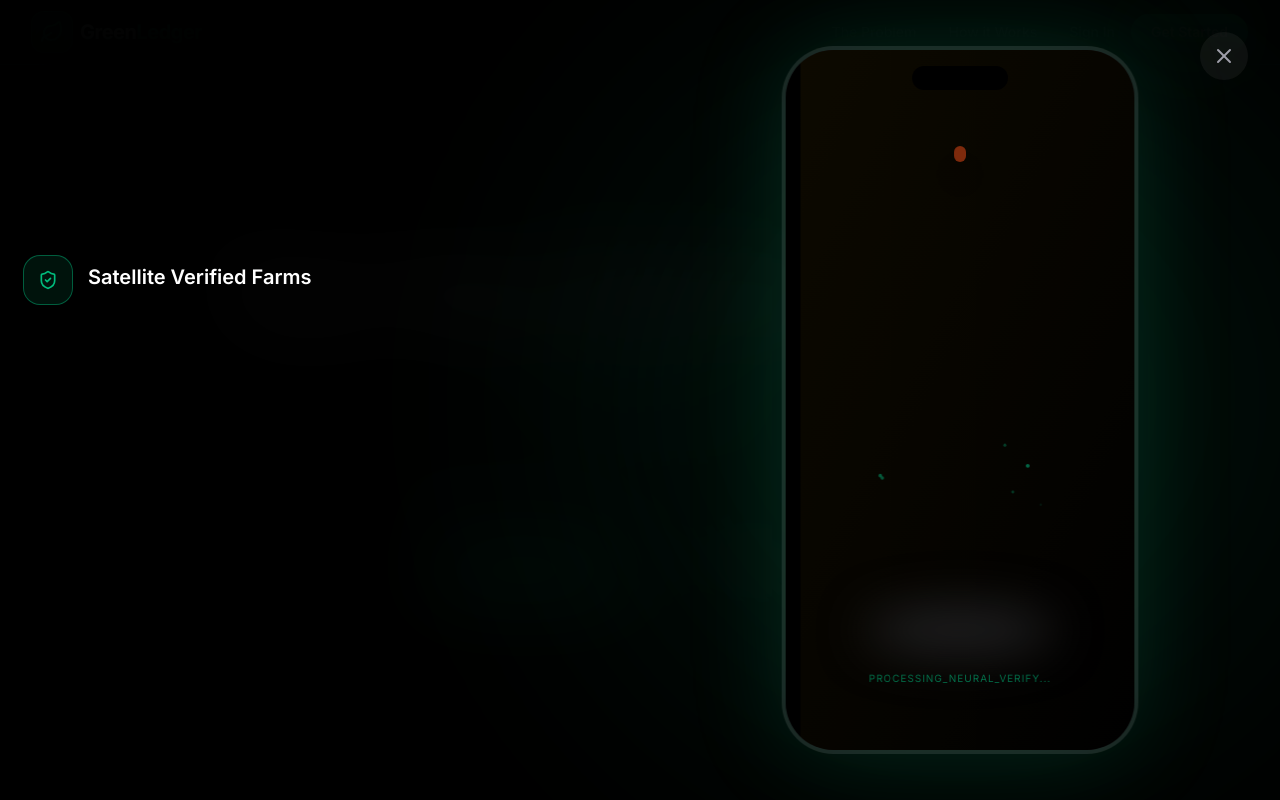
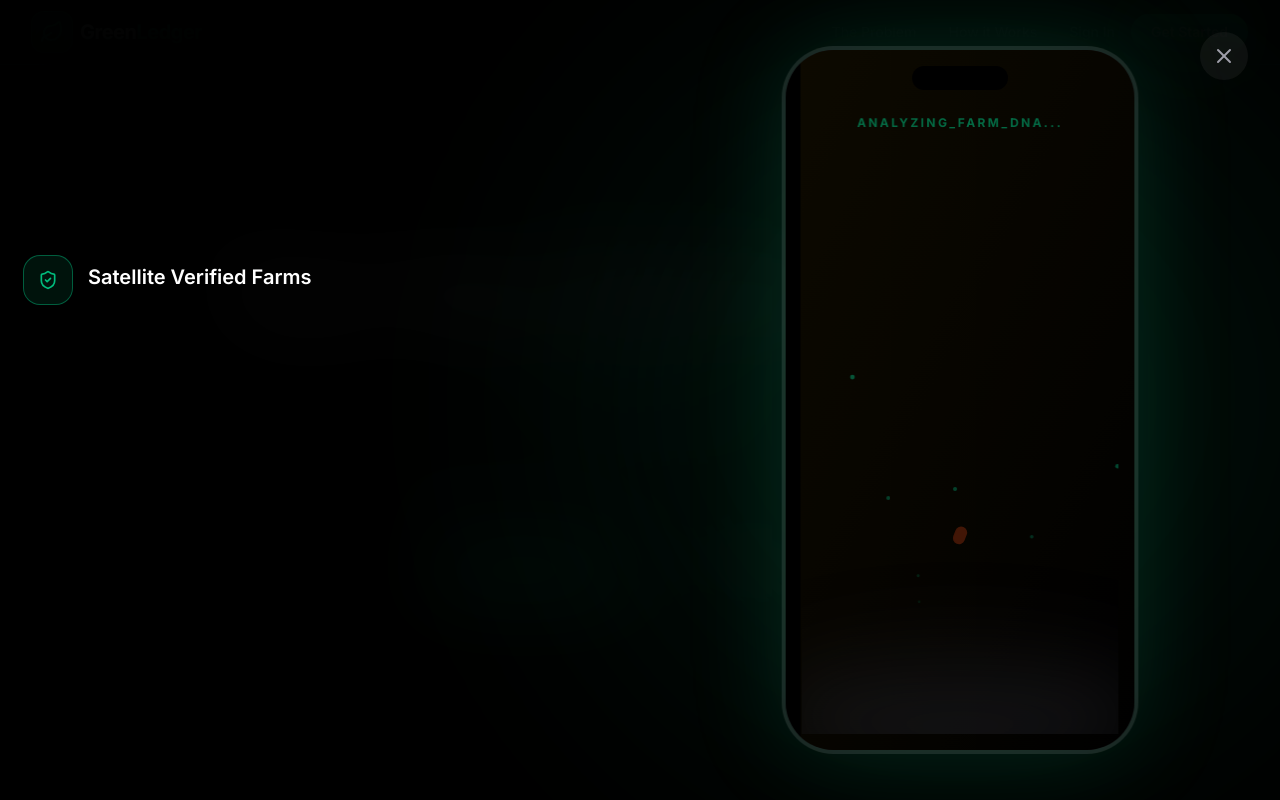
Before and after one commit to sandy191020/BGSCET_CB076, a Next.js app: page / in a window 1280 px wide. Both pictures are taken after a click on the button "Watch Demo". Shown: the top 800 px of the page. Built offline with nearby package versions, Linux system fonts and the light colour scheme; no server answers.

Commit message:
Update cinematic growth: full-screen, bottom start, and immersive scaling

```diff
--- a/src/components/CinematicDemo.tsx
+++ b/src/components/CinematicDemo.tsx
@@ -99,50 +99,50 @@ export function CinematicDemo({ isOpen, onClose }: CinematicDemoProps) {
                     className="absolute inset-0 bg-gradient-to-br from-yellow-500/20 to-transparent pointer-events-none"
                   />
 
-                  {/* Growth Animation Area */}
-                  <div className="relative flex h-full w-full flex-col items-center justify-center pt-20">
+                    {/* Growth Animation Area */}
+                  <div className="relative h-full w-full overflow-hidden pt-10">
 
                     {/* Floating Particles */}
-                    {[...Array(6)].map((_, i) => (
+                    {[...Array(10)].map((_, i) => (
                       <motion.div
                         key={i}
                         animate={{
-                          y: [-20, -100],
-                          opacity: [0, 0.5, 0],
-                          scale: [0.5, 1, 0.5]
+                          y: [-20, -400],
+                          opacity: [0, 0.4, 0],
+                          scale: [0.5, 1.2, 0.5]
                         }}
                         transition={{
-                          duration: 4 + Math.random() * 2,
+                          duration: 5 + Math.random() * 3,
                           repeat: Infinity,
-                          delay: i * 0.5
+                          delay: i * 0.4
                         }}
                         className="absolute h-1 w-1 rounded-full bg-emerald-400"
                         style={{
-                          left: `${20 + Math.random() * 60}%`,
-                          bottom: '30%'
+                          left: `${Math.random() * 100}%`,
+                          bottom: '10%'
                         }}
                       />
                     ))}
 
-                    {/* Soil Layer */}
+                    {/* Soil Layer (Moved to absolute bottom) */}
                     <motion.div
-                      initial={{ opacity: 0 }}
-                      animate={{ opacity: 1 }}
+                      initial={{ opacity: 0, y: 50 }}
+                      animate={{ opacity: 1, y: 0 }}
                       transition={{ delay: 0.5 }}
-                      className="absolute bottom-20 h-12 w-48 rounded-[100%] bg-zinc-800/80 blur-xl blur-md"
+                      className="absolute -bottom-10 left-1/2 -translate-x-1/2 h-32 w-[120%] rounded-[100%] bg-gradient-to-t from-zinc-900 to-zinc-800/20 blur-2xl"
                     />
 
-                    {/* The Plant Growth Animation */}
-                    <div className="relative z-10 mb-12 flex flex-col items-center justify-center">
+                    {/* The Plant Growth Animation (Full Screen) */}
+                    <div className="absolute inset-0 flex flex-col items-center justify-end pb-10">
                       <AnimatePresence>
-                        {/* Phase 1: The Seed */}
+                        {/* Phase 1: The Seed (Drops from top) */}
                         {step === 1 && (
                           <motion.div
-                            initial={{ y: -50, opacity: 0, scale: 0.5 }}
-                            animate={{ y: 0, opacity: 1, scale: 1 }}
+                            initial={{ y: -300, opacity: 0, scale: 0.5, rotate: 45 }}
+                            animate={{ y: 0, opacity: 1, scale: 1, rotate: 0 }}
                             exit={{ opacity: 0, scale: 1.5 }}
-                            transition={{ duration: 0.8, type: "spring" }}
-                            className="h-4 w-3 rounded-full bg-orange-900 shadow-xl shadow-orange-900/50"
+                            transition={{ duration: 1.2, ease: "easeIn" }}
+                            className="h-6 w-4 rounded-full bg-orange-900 shadow-2xl shadow-orange-900/50"
                           />
                         )}
 
@@ -151,43 +151,43 @@ export function CinematicDemo({ isOpen, onClose }: CinematicDemoProps) {
                           <motion.div
                             initial={{ opacity: 0 }}
                             animate={{ opacity: 1 }}
-                            className="relative"
+                            className="relative h-full w-full"
                           >
-                            <svg width="120" height="200" viewBox="0 0 120 200" className="drop-shadow-[0_0_20px_rgba(16,185,129,0.3)]">
-                              {/* Spiraling Main Stem */}
+                            <svg width="100%" height="100%" viewBox="0 0 350 700" preserveAspectRatio="xMidYMax meet" className="drop-shadow-[0_0_40px_rgba(16,185,129,0.2)]">
+                              {/* Spiraling Main Stem (Taller) */}
                               <motion.path
                                 initial={{ pathLength: 0 }}
                                 animate={{ pathLength: 1 }}
-                                transition={{ duration: 3, ease: "easeInOut" }}
-                                d="M60 200 C60 200 40 170 60 140 C80 110 40 80 60 40"
+                                transition={{ duration: 4, ease: "easeInOut" }}
+                                d="M175 700 C175 700 120 600 175 500 C230 400 120 300 175 100"
                                 stroke="#10b981"
-                                strokeWidth="5"
+                                strokeWidth="8"
                                 strokeLinecap="round"
                                 fill="none"
                               />
 
-                              {/* Leaf Groups - Unfurling */}
-                              <LeafGroup delay={1.2} x={60} y={150} scale={0.8} rotation={-45} />
-                              <LeafGroup delay={1.8} x={60} y={110} scale={1} rotation={45} />
-                              <LeafGroup delay={2.4} x={60} y={70} scale={1.2} rotation={-30} />
+                              {/* Larger Leaf Groups */}
+                              <LeafGroup delay={1.2} x={175} y={550} scale={1.2} rotation={-45} />
+                              <LeafGroup delay={2.0} x={175} y={400} scale={1.5} rotation={45} />
+                              <LeafGroup delay={2.8} x={175} y={150} scale={1.8} rotation={-30} />
 
-                              {/* Final Bloom */}
+                              {/* Final Bloom (Positioned higher) */}
                               {step >= 3 && (
                                 <motion.g
-                                  initial={{ scale: 0, opacity: 0, rotate: -90 }}
-                                  animate={{ scale: 1, opacity: 1, rotate: 0 }}
-                                  transition={{ duration: 1, delay: 0.5, type: "spring" }}
+                                  initial={{ scale: 0, opacity: 0 }}
+                                  animate={{ scale: 1, opacity: 1 }}
+                                  transition={{ duration: 1, delay: 0.8, type: "spring" }}
                                 >
-                                  <circle cx="60" cy="40" r="12" fill="#fbbf24" className="filter blur-[2px]" />
+                                  <circle cx="175" cy="100" r="25" fill="#fbbf24" className="filter blur-[5px]" />
                                   <motion.circle
-                                    animate={{ scale: [1, 1.2, 1], opacity: [0.5, 0.8, 0.5] }}
+                                    animate={{ scale: [1, 1.4, 1], opacity: [0.6, 0.9, 0.6] }}
                                     transition={{ duration: 2, repeat: Infinity }}
-                                    cx="60" cy="40" r="18"
-                                    fill="url(#flowerGlow)"
+                                    cx="175" cy="100" r="40"
+                                    fill="url(#flowerGlowLarge)"
                                   />
                                   <defs>
-                                    <radialGradient id="flowerGlow">
-                                      <stop offset="0%" stopColor="#fbbf24" stopOpacity="0.6" />
+                                    <radialGradient id="flowerGlowLarge">
+                                      <stop offset="0%" stopColor="#fbbf24" stopOpacity="0.8" />
                                       <stop offset="100%" stopColor="#fbbf24" stopOpacity="0" />
                                     </radialGradient>
                                   </defs>
@@ -198,23 +198,23 @@ export function CinematicDemo({ isOpen, onClose }: CinematicDemoProps) {
                         )}
                       </AnimatePresence>
 
-                      {/* Carbon Token Appearance */}
+                      {/* Carbon Token Appearance (Floating higher) */}
                       <AnimatePresence>
                         {step >= 3 && (
                           <motion.div
-                            initial={{ y: 20, opacity: 0, scale: 0.5 }}
-                            animate={{ y: -80, opacity: 1, scale: 1 }}
-                            transition={{ duration: 1.2, ease: "easeOut" }}
-                            className="absolute inset-0 flex items-center justify-center"
+                            initial={{ y: 50, opacity: 0, scale: 0.5 }}
+                            animate={{ y: -450, opacity: 1, scale: 1.5 }}
+                            transition={{ duration: 1.5, ease: "easeOut" }}
+                            className="absolute inset-0 flex items-center justify-center pointer-events-none"
                           >
                             <motion.div
                               animate={{ rotateY: 360 }}
                               transition={{ duration: 4, repeat: Infinity, ease: "linear" }}
-                              className="relative flex h-24 w-24 items-center justify-center"
+                              className="relative flex h-32 w-32 items-center justify-center"
                             >
-                              <div className="absolute inset-0 rounded-full bg-emerald-500/20 blur-xl animate-pulse" />
-                              <div className="relative flex h-16 w-16 items-center justify-center rounded-full bg-gradient-to-br from-emerald-400 to-emerald-600 shadow-[0_0_30px_rgba(16,185,129,0.5)]">
-                                <Coins className="h-8 w-8 text-white" />
+                              <div className="absolute inset-0 rounded-full bg-emerald-500/30 blur-2xl animate-pulse" />
+                              <div className="relative flex h-24 w-24 items-center justify-center rounded-full bg-gradient-to-br from-emerald-400 to-emerald-600 shadow-[0_0_50px_rgba(16,185,129,0.6)]">
+                                <Coins className="h-12 w-12 text-white" />
                               </div>
                             </motion.div>
                           </motion.div>
@@ -222,14 +222,14 @@ export function CinematicDemo({ isOpen, onClose }: CinematicDemoProps) {
                       </AnimatePresence>
                     </div>
 
-                    {/* Bottom Status Bar */}
-                    <div className="mt-auto pb-12 text-center">
+                    {/* Status Bar Overlay */}
+                    <div className="absolute top-12 w-full text-center">
                       <motion.div
-                        animate={{ opacity: [0.4, 1, 0.4] }}
+                        animate={{ opacity: [0.3, 0.7, 0.3] }}
                         transition={{ duration: 2, repeat: Infinity }}
-                        className="text-[10px] font-mono text-emerald-500/60 uppercase tracking-widest"
+                        className="text-[12px] font-mono text-emerald-500/80 uppercase tracking-[0.2em] font-bold"
                       >
-                        {step < 4 ? "Processing_Neural_Verify..." : "Credit_Minted_Successfully"}
+                        {step < 4 ? "Analyzing_Farm_DNA..." : "Token_Generation_Complete"}
                       </motion.div>
                     </div>
                   </div>
```
